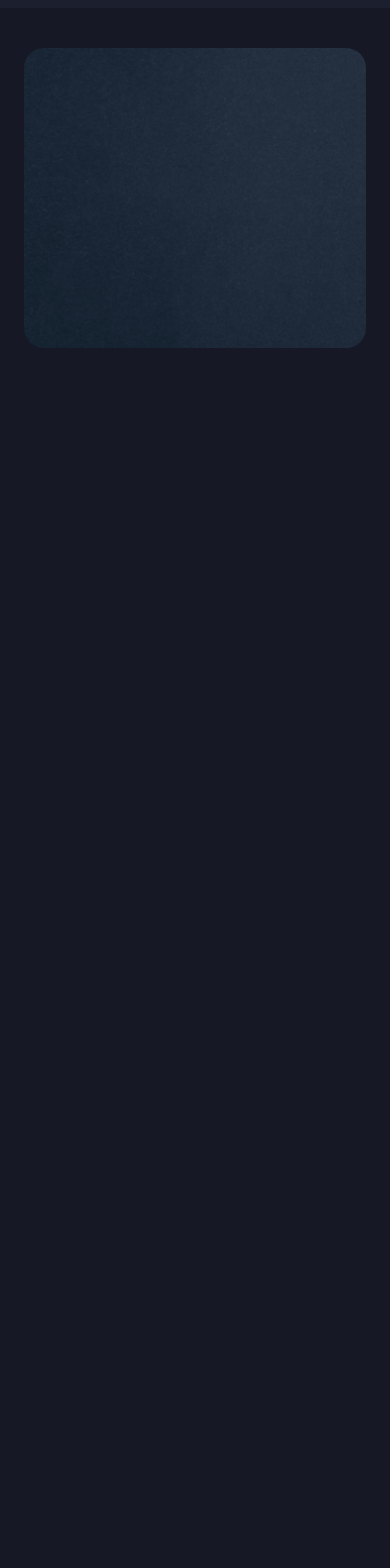
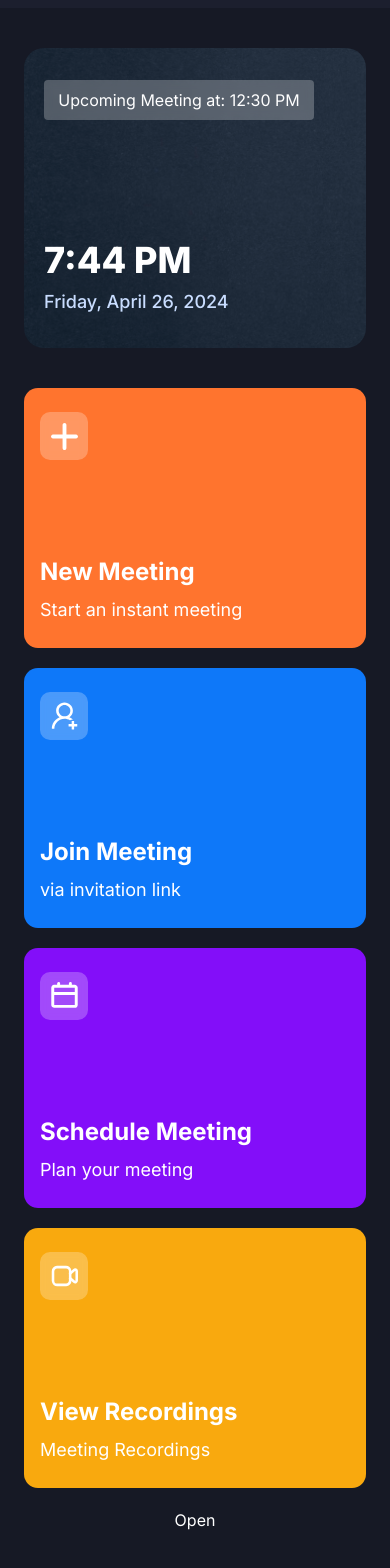
Before and after one commit to mchakarov1337/zoom_clone, a Next.js app: page / in a window 390 px wide. Shown: the part 64-1632 px from the top of the page. Before the commit the page ends 844 px from the top, so only its background shows below. Built offline with nearby package versions, Linux system fonts and the light colour scheme; no server answers.

Commit message:
homePage components added

```diff
--- a/app/(root)/(home)/page.tsx
+++ b/app/(root)/(home)/page.tsx
@@ -1,9 +1,36 @@
+import MeetingTypeList from '@/components/MeetingTypeList';
 import React from 'react';
 
 const Home = () => {
+  const now = new Date();
+
+  const time = now.toLocaleTimeString('en-US', {
+    hour: 'numeric',
+    minute: '2-digit',
+    hour12: true,
+  });
+
+  const date = now.toLocaleDateString('en-US', {
+    weekday: 'long',
+    year: 'numeric',
+    month: 'long',
+    day: 'numeric',
+  });
+
   return (
     <section className="flex size-full flex-col gap-10 text-white">
-      <div className="h-[300px] w-full rounded-[20px] bg-hero bg-cover"></div>
+      <div className="h-[300px] w-full rounded-[20px] bg-hero bg-cover">
+        <div className="flex h-full flex-col justify-between max-md:px-5 max-md:py-8 lg:p-11">
+          <h2 className="glassmorphism max-w-[270px] rounded py-2 text-center text-base font-normal">
+            Upcoming Meeting at: 12:30 PM
+          </h2>
+          <div className="flex flex-col gap-2">
+            <h1 className="text-4xl font-extrabold lg:text-7xl">{time}</h1>
+            <p className="text-lg font-medium text-sky-1 lg:text-2xl">{date}</p>
+          </div>
+        </div>
+      </div>
+      <MeetingTypeList />
     </section>
   );
 };
--- /dev/null
+++ b/components/HomeCard.tsx
@@ -0,0 +1,42 @@
+'use client';
+
+import Image from 'next/image';
+
+import { cn } from '@/lib/utils';
+
+interface HomeCardProps {
+  className?: string;
+  img: string;
+  title: string;
+  description: string;
+  handleClick?: () => void;
+}
+
+const HomeCard = ({
+  className,
+  img,
+  title,
+  description,
+  handleClick,
+}: HomeCardProps) => {
+  return (
+    <section
+      className={cn(
+        'bg-orange-1 px-4 py-6 flex flex-col justify-between w-full xl:max-w-[270px] min-h-[260px] rounded-[14px] cursor-pointer',
+        className
+      )}
+      onClick={handleClick}
+    >
+      <div className="flex-center glassmorphism size-12 rounded-[10px]">
+        <Image src={img} alt="meeting" width={27} height={27} />
+      </div>
+
+      <div className="flex flex-col gap-2">
+        <h1 className="text-2xl font-bold">{title}</h1>
+        <p className="text-lg font-normal">{description}</p>
+      </div>
+    </section>
+  );
+};
+
+export default HomeCard;
--- /dev/null
+++ b/components/MeetingModal.tsx
@@ -0,0 +1,76 @@
+import React, { ReactNode } from 'react';
+import { cn } from '@/lib/utils';
+
+import {
+  Dialog,
+  DialogContent,
+  DialogDescription,
+  DialogHeader,
+  DialogTitle,
+  DialogTrigger,
+} from '@/components/ui/dialog';
+import Image from 'next/image';
+import { Button } from './ui/button';
+
+interface MeetingModalProps {
+  isOpen: boolean;
+  onClose: () => void;
+  title: string;
+  className?: string;
+  children?: ReactNode;
+  handleClick: () => void;
+  buttonText?: string;
+  image?: string;
+  buttonIcon?: string;
+}
+
+const MeetingModal = ({
+  isOpen,
+  onClose,
+  title,
+  className,
+  children,
+  handleClick,
+  buttonText,
+  image,
+  buttonIcon,
+}: MeetingModalProps) => {
+  return (
+    <Dialog open={isOpen} onOpenChange={onClose}>
+      <DialogTrigger>Open</DialogTrigger>
+      <DialogContent
+        className="flex w-full max-w-[520px] flex-col
+      gap-6 border-none bg-dark-1 px-6 py-9 text-white"
+      >
+        <div className="flex flex-col gap-6">
+          {image && (
+            <div className="flex justify-center">
+              <Image src={image} alt="image" width={72} height={72} />
+            </div>
+          )}
+          <h1 className={cn('text-3xl font-bold leading-[42px]', className)}>
+            {title}
+          </h1>
+          {children}
+          <Button
+            className="bg-blue-1 focus-visible ring-0 focus-visible:ring-offset-0"
+            onClick={handleClick}
+          >
+            {buttonIcon && (
+              <Image
+                src={buttonIcon}
+                alt="button icon"
+                width={13}
+                height={13}
+              />
+            )}
+            &nbsp;
+            {buttonText || 'Schedule Meeting'}
+          </Button>
+        </div>
+      </DialogContent>
+    </Dialog>
+  );
+};
+
+export default MeetingModal;
--- /dev/null
+++ b/components/MeetingTypeList.tsx
@@ -0,0 +1,59 @@
+'use client';
+import { useState } from 'react';
+import HomeCard from './HomeCard';
+import { useRouter } from 'next/navigation';
+import MeetingModal from './MeetingModal';
+
+const MeetingTypeList = () => {
+  const router = useRouter();
+  const [meetingState, setMeetingState] = useState<
+    'isScheduleMeeting' | 'isJoiningMeeting' | 'isInstantMeeting' | undefined
+  >();
+
+  const createMeeting = () => {
+
+  };
+
+  return (
+    <section className="grid grid-cols-1 gap-5 md:grid-cols-2 xl:grid-cols-4">
+      <HomeCard
+        img="/icons/add-meeting.svg"
+        title="New Meeting"
+        description="Start an instant meeting"
+        handleClick={() => setMeetingState('isInstantMeeting')}
+      />
+      <HomeCard
+        img="/icons/join-meeting.svg"
+        title="Join Meeting"
+        description="via invitation link"
+        className="bg-blue-1"
+        handleClick={() => setMeetingState('isJoiningMeeting')}
+      />
+      <HomeCard
+        img="/icons/schedule.svg"
+        title="Schedule Meeting"
+        description="Plan your meeting"
+        className="bg-purple-1"
+        handleClick={() => setMeetingState('isScheduleMeeting')}
+      />
+      <HomeCard
+        img="/icons/recordings.svg"
+        title="View Recordings"
+        description="Meeting Recordings"
+        className="bg-yellow-1"
+        handleClick={() => router.push('/recordings')}
+      />
+
+      <MeetingModal
+        isOpen={meetingState === 'isInstantMeeting'}
+        onClose={() => setMeetingState(undefined)}
+        title="Start an instant Meeting"
+        className="text-center"
+        buttonText="Start Meeting"
+        handleClick={createMeeting}
+      />
+    </section>
+  );
+};
+
+export default MeetingTypeList;
--- /dev/null
+++ b/components/ui/dialog.tsx
@@ -0,0 +1,122 @@
+"use client"
+
+import * as React from "react"
+import * as DialogPrimitive from "@radix-ui/react-dialog"
+import { X } from "lucide-react"
+
+import { cn } from "@/lib/utils"
+
+const Dialog = DialogPrimitive.Root
+
+const DialogTrigger = DialogPrimitive.Trigger
+
+const DialogPortal = DialogPrimitive.Portal
+
+const DialogClose = DialogPrimitive.Close
+
+const DialogOverlay = React.forwardRef<
+  React.ElementRef<typeof DialogPrimitive.Overlay>,
+  React.ComponentPropsWithoutRef<typeof DialogPrimitive.Overlay>
+>(({ className, ...props }, ref) => (
+  <DialogPrimitive.Overlay
+    ref={ref}
+    className={cn(
+      "fixed inset-0 z-50 bg-black/80  data-[state=open]:animate-in data-[state=closed]:animate-out data-[state=closed]:fade-out-0 data-[state=open]:fade-in-0",
+      className
+    )}
+    {...props}
+  />
+))
+DialogOverlay.displayName = DialogPrimitive.Overlay.displayName
+
+const DialogContent = React.forwardRef<
+  React.ElementRef<typeof DialogPrimitive.Content>,
+  React.ComponentPropsWithoutRef<typeof DialogPrimitive.Content>
+>(({ className, children, ...props }, ref) => (
+  <DialogPortal>
+    <DialogOverlay />
+    <DialogPrimitive.Content
+      ref={ref}
+      className={cn(
+        "fixed left-[50%] top-[50%] z-50 grid w-full max-w-lg translate-x-[-50%] translate-y-[-50%] gap-4 border bg-background p-6 shadow-lg duration-200 data-[state=open]:animate-in data-[state=closed]:animate-out data-[state=closed]:fade-out-0 data-[state=open]:fade-in-0 data-[state=closed]:zoom-out-95 data-[state=open]:zoom-in-95 data-[state=closed]:slide-out-to-left-1/2 data-[state=closed]:slide-out-to-top-[48%] data-[state=open]:slide-in-from-left-1/2 data-[state=open]:slide-in-from-top-[48%] sm:rounded-lg",
+        className
+      )}
+      {...props}
+    >
+      {children}
+      <DialogPrimitive.Close className="absolute right-4 top-4 rounded-sm opacity-70 ring-offset-background transition-opacity hover:opacity-100 focus:outline-none focus:ring-2 focus:ring-ring focus:ring-offset-2 disabled:pointer-events-none data-[state=open]:bg-accent data-[state=open]:text-muted-foreground">
+        <X className="h-4 w-4" />
+        <span className="sr-only">Close</span>
+      </DialogPrimitive.Close>
+    </DialogPrimitive.Content>
+  </DialogPortal>
+))
+DialogContent.displayName = DialogPrimitive.Content.displayName
+
+const DialogHeader = ({
+  className,
+  ...props
+}: React.HTMLAttributes<HTMLDivElement>) => (
+  <div
+    className={cn(
+      "flex flex-col space-y-1.5 text-center sm:text-left",
+      className
+    )}
+    {...props}
+  />
+)
+DialogHeader.displayName = "DialogHeader"
+
+const DialogFooter = ({
+  className,
+  ...props
+}: React.HTMLAttributes<HTMLDivElement>) => (
+  <div
+    className={cn(
+      "flex flex-col-reverse sm:flex-row sm:justify-end sm:space-x-2",
+      className
+    )}
+    {...props}
+  />
+)
+DialogFooter.displayName = "DialogFooter"
+
+const DialogTitle = React.forwardRef<
+  React.ElementRef<typeof DialogPrimitive.Title>,
+  React.ComponentPropsWithoutRef<typeof DialogPrimitive.Title>
+>(({ className, ...props }, ref) => (
+  <DialogPrimitive.Title
+    ref={ref}
+    className={cn(
+      "text-lg font-semibold leading-none tracking-tight",
+      className
+    )}
+    {...props}
+  />
+))
+DialogTitle.displayName = DialogPrimitive.Title.displayName
+
+const DialogDescription = React.forwardRef<
+  React.ElementRef<typeof DialogPrimitive.Description>,
+  React.ComponentPropsWithoutRef<typeof DialogPrimitive.Description>
+>(({ className, ...props }, ref) => (
+  <DialogPrimitive.Description
+    ref={ref}
+    className={cn("text-sm text-muted-foreground", className)}
+    {...props}
+  />
+))
+DialogDescription.displayName = DialogPrimitive.Description.displayName
+
+export {
+  Dialog,
+  DialogPortal,
+  DialogOverlay,
+  DialogClose,
+  DialogTrigger,
+  DialogContent,
+  DialogHeader,
+  DialogFooter,
+  DialogTitle,
+  DialogDescription,
+}
--- a/package.json
+++ b/package.json
@@ -12,6 +12,7 @@
     "@clerk/nextjs": "^5.0.2",
     "@radix-ui/react-dialog": "^1.0.5",
     "@radix-ui/react-slot": "^1.0.2",
+    "@stream-io/video-react-sdk": "^0.6.14",
     "class-variance-authority": "^0.7.0",
     "clsx": "^2.1.1",
     "lucide-react": "^0.373.0",
```
Also changed, not shown: providers/streamClientProvider.tsx (added, +10 -0 lines), 1 other file (tests, documents, lock files or other folders).
